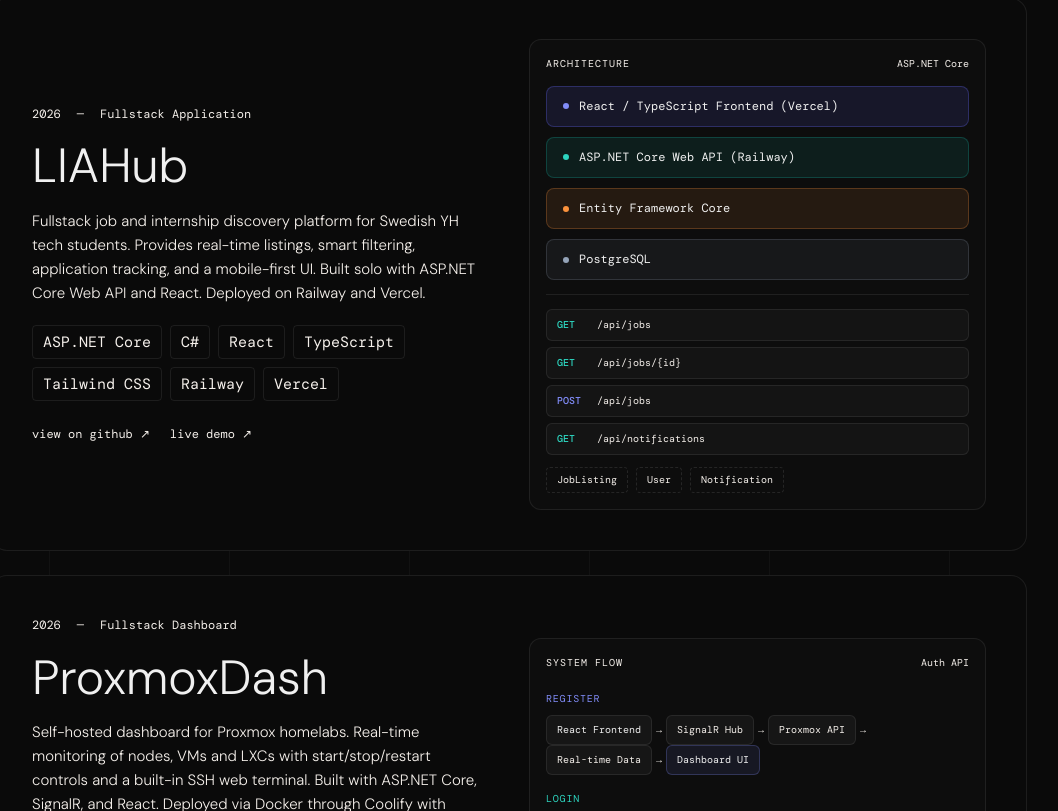
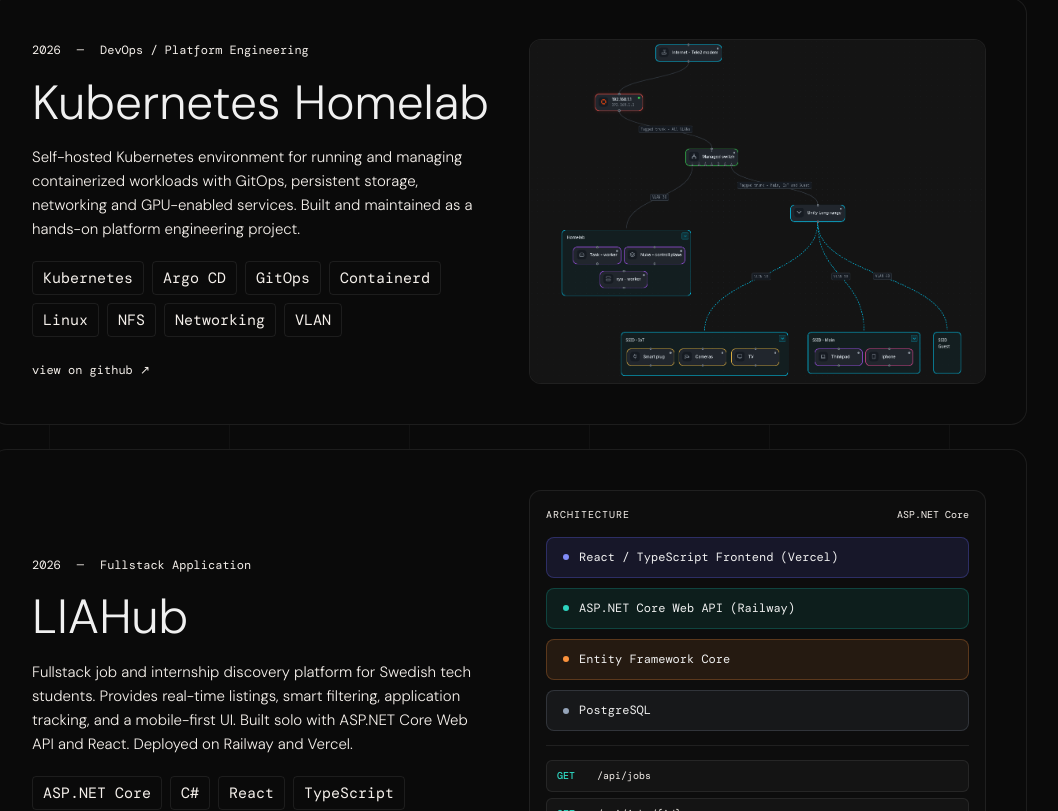
Before and after one commit to Megjafari/megsportfolio, a React (Create React App) app: page / in a window 1280 px wide. Shown: the part 829-1640 px from the top of the page, without its empty margins (131-1189 px from the left). Built offline with nearby package versions, Linux system fonts and the light colour scheme; a web font is replaced by a local one.

Commit message:
update portfolio content and skills

```diff
--- a/src/data/index.js
+++ b/src/data/index.js
@@ -1,16 +1,13 @@
-// ============================================
-// PORTFOLIO DATA — Edit this file with your info
-// ============================================
-
 export const siteData = {
   name: "Meghdad Jafari",
   handle: ".meg",
   tagline: "Open for LIA / Internship",
 
   roles: [
-    "Building reliable Web APIs with C# and .NET.",
-    "Designing clean backend architecture and data flow.",
-    "Creating fullstack applications from database to deployment.",
+    "Building fullstack applications with C#/.NET and React.",
+    "Designing reliable backend systems and Web APIs.",
+    "Running Kubernetes infrastructure with GitOps and Argo CD.",
+    "Building across development, deployment and infrastructure.",
   ],
 
   email: "megberserker@gmail.com",
@@ -22,13 +19,36 @@
   },
 
   about: {
-    bio: "Backend developer specializing in C# and .NET, with growing fullstack experience using React. Passionate about building reliable Web APIs, clean architecture, and scalable systems. From database to deployment.",
+    bio: "Fullstack developer with a strong backend focus in C#/.NET and a specialization in Cloud. Building applications while exploring DevOps through Kubernetes, Docker, GitOps and self-hosted infrastructure.",
+
     description:
-      "I'm a backend-focused developer specializing in C# and .NET, with growing fullstack experience using React. I work mainly with ASP.NET Core Web APIs, SQL databases, and clean architecture principles like layered design and dependency injection. I enjoy solving real backend challenges like authentication, data handling, and building scalable APIs that go all the way from database to deployment. Currently studying Backend and Cloud Development at NBI/Handelsakademin and seeking an internship (LIA) for Autumn 2026.",
+      "I'm a fullstack developer with a strong backend focus in C# and .NET, currently studying Backend Development with a specialization in Cloud. I build applications using ASP.NET Core, React and PostgreSQL, and enjoy working across the entire journey from code and databases to deployment. Alongside development, I run a self-hosted homelab where I work hands-on with Kubernetes, Docker, GitOps, Linux and networking. I'm currently looking for LIA 2 opportunities within DevOps, Cloud, Platform Engineering or backend development.",
+
     image: "/images/profile.jpg",
   },
 
   projects: [
+    {
+      id: "kubernetes-homelab",
+      year: "2026",
+      category: "DevOps / Platform Engineering",
+      title: "Kubernetes Homelab",
+      description:
+        "Self-hosted Kubernetes environment for running and managing containerized workloads with GitOps, persistent storage, networking and GPU-enabled services. Built and maintained as a hands-on platform engineering project.",
+      visual: null,
+      image: "/images/network-diagram.png",
+      tags: [
+        "Kubernetes",
+        "Argo CD",
+        "GitOps",
+        "Containerd",
+        "Linux",
+        "NFS",
+        "Networking",
+        "VLAN",
+      ],
+      //link: "https://github.com/Megjafari/home-ops",
+    },
 
     {
       id: "liahub",
@@ -36,9 +56,17 @@
       category: "Fullstack Application",
       title: "LIAHub",
       description:
-        "Fullstack job and internship discovery platform for Swedish YH tech students. Provides real-time listings, smart filtering, application tracking, and a mobile-first UI. Built solo with ASP.NET Core Web API and React. Deployed on Railway and Vercel.",
+        "Fullstack job and internship discovery platform for Swedish tech students. Provides real-time listings, smart filtering, application tracking, and a mobile-first UI. Built solo with ASP.NET Core Web API and React. Deployed on Railway and Vercel.",
       visual: "architecture",
-      tags: ["ASP.NET Core", "C#", "React", "TypeScript", "Tailwind CSS", "Railway", "Vercel"],
+      tags: [
+        "ASP.NET Core",
+        "C#",
+        "React",
+        "TypeScript",
+        "Tailwind CSS",
+        "Railway",
+        "Vercel",
+      ],
       link: "https://github.com/Megjafari/liahub-backend",
       demo: "https://liahub.meghdadjafari.dev",
       arch: {
@@ -64,13 +92,34 @@
       category: "Fullstack Dashboard",
       title: "ProxmoxDash",
       description:
-      "Self-hosted dashboard for Proxmox homelabs. Real-time monitoring of nodes, VMs and LXCs with start/stop/restart controls and a built-in SSH web terminal. Built with ASP.NET Core, SignalR, and React. Deployed via Docker through Coolify with Cloudflare Tunnel.",
+        "Self-hosted dashboard for Proxmox homelabs. Provides real-time monitoring of nodes, VMs and LXCs with management controls and a built-in SSH web terminal. Built with ASP.NET Core, SignalR and React, and deployed through Docker and Coolify.",
       visual: "flow",
-    tags: ["ASP.NET Core", "C#", "SignalR", "React", "TypeScript", "JWT", "Docker", "Cloudflare"],
+      tags: [
+        "ASP.NET Core",
+        "C#",
+        "SignalR",
+        "React",
+        "TypeScript",
+        "JWT",
+        "Docker",
+        "Cloudflare",
+      ],
       link: "https://github.com/Megjafari/_ProxmoxDash",
       flow: {
-      register: ["React Frontend", "SignalR Hub", "Proxmox API", "Real-time Data", "Dashboard UI"],
-      login: ["JWT Auth", "Validate Token", "Authorize Request", "Node Access", "200 OK"],
+        register: [
+          "React Frontend",
+          "SignalR Hub",
+          "Proxmox API",
+          "Real-time Data",
+          "Dashboard UI",
+        ],
+        login: [
+          "JWT Auth",
+          "Validate Token",
+          "Authorize Request",
+          "Node Access",
+          "200 OK",
+        ],
       },
     },
 
@@ -80,9 +129,17 @@
       category: "REST API",
       title: "Debugged API",
       description:
-        "Bug knowledge base API that archives resolved issues and surfaces similar past solutions when a new bug is logged. Built with Clean Architecture, CQRS via MediatR, JWT authentication, and role-based access control.",
+        "Bug knowledge base API that archives resolved issues and surfaces similar past solutions when a new bug is logged. Built with Clean Architecture, CQRS via MediatR, JWT authentication and role-based access control.",
       visual: "architecture",
-      tags: ["ASP.NET Core", "C#", "Clean Architecture", "CQRS", "PostgreSQL", "JWT", "Docker"],
+      tags: [
+        "ASP.NET Core",
+        "C#",
+        "Clean Architecture",
+        "CQRS",
+        "PostgreSQL",
+        "JWT",
+        "Docker",
+      ],
       link: "https://github.com/Megjafari/debugged-api",
       arch: {
         layers: [
@@ -107,9 +164,19 @@
       category: "Fullstack PWA",
       title: "Kaizen",
       description:
-        "Fullstack fitness tracking PWA built as a solo school project. Users can log workouts, track weight history, and monitor progress over time. Includes Auth0 authentication and PWA support for installability. Deployed on Railway and Vercel.",
+        "Fullstack fitness tracking PWA built as a solo school project. Users can log workouts, track weight history and monitor progress over time. Includes Auth0 authentication and PWA support for installability. Deployed on Railway and Vercel.",
       visual: "architecture",
-      tags: ["ASP.NET Core", "C#", "React", "TypeScript", "Tailwind CSS", "Auth0", "PWA", "Railway", "Vercel"],
+      tags: [
+        "ASP.NET Core",
+        "C#",
+        "React",
+        "TypeScript",
+        "Tailwind CSS",
+        "Auth0",
+        "PWA",
+        "Railway",
+        "Vercel",
+      ],
       link: "https://github.com/Megjafari/kaizen-API",
       demo: "https://kaizen.meghdadjafari.dev",
       arch: {
@@ -130,17 +197,23 @@
       },
     },
 
-
-
     {
       id: "shiptrack",
       year: "2026",
       category: "Fullstack Dashboard",
       title: "ShipTrack",
       description:
-        "Shipment tracking system simulating how logistics platforms manage shipment flows, carriers, and delivery statuses. Features status filtering, shipment search, carrier recommendation logic based on weight, and detailed tracking event history.",
+        "Shipment tracking system simulating how logistics platforms manage shipment flows, carriers and delivery statuses. Features status filtering, shipment search, carrier recommendation logic based on weight and detailed tracking event history.",
       visual: "architecture",
-      tags: ["ASP.NET Core", "C#", "React", "TypeScript", "Docker", "Render", "Vercel"],
+      tags: [
+        "ASP.NET Core",
+        "C#",
+        "React",
+        "TypeScript",
+        "Docker",
+        "Render",
+        "Vercel",
+      ],
       link: "https://github.com/Megjafari/shiptrack-api",
       demo: "https://shiptrack.meghdadjafari.dev",
       arch: {
@@ -160,16 +233,25 @@
       },
     },
 
-
     {
       id: "megflix",
       year: "2026",
       category: "Fullstack Application",
       title: "MegFlix",
       description:
-        "Fullstack streaming-style platform for discovering movies, series, and anime. Users can sign in with Google or email, manage personal watchlists, and leave reviews. Integrates TMDB and Jikan APIs for live data. Includes Supabase Auth and a clean layered backend architecture.",
+        "Fullstack streaming-style platform for discovering movies, series and anime. Users can sign in with Google or email, manage personal watchlists and leave reviews. Integrates TMDB and Jikan APIs for live data.",
       visual: "architecture",
-      tags: ["ASP.NET Core", "C#", "PostgreSQL", "React", "Docker", "Supabase", "TMDB API", "Railway", "Vercel"],
+      tags: [
+        "ASP.NET Core",
+        "C#",
+        "PostgreSQL",
+        "React",
+        "Docker",
+        "Supabase",
+        "TMDB API",
+        "Railway",
+        "Vercel",
+      ],
       link: "https://github.com/Megjafari/MegFlixAPI",
       demo: "https://megflix.meghdadjafari.dev",
       arch: {
@@ -191,20 +273,33 @@
       },
     },
 
-
     {
       id: "auth-api",
       year: "2025",
       category: "Authentication API",
       title: "Auth API",
       description:
-        "Secure authentication API supporting user registration and login with password hashing and JWT-based authentication. Designed with a clean layered architecture to ensure maintainability, separation of concerns, and scalability.",
+        "Secure authentication API supporting user registration and login with password hashing and JWT-based authentication. Designed with a clean layered architecture for maintainability, separation of concerns and scalability.",
       visual: "flow",
       tags: ["ASP.NET Core", "C#", "SQL", "JWT", "Password Hashing"],
       link: "https://github.com/Megjafari/Auth-API",
       flow: {
-        register: ["Client", "POST /register", "Validate Input", "Hash Password", "Save to DB", "200 OK"],
-        login: ["Client", "POST /login", "Find User", "Verify Hash", "Issue JWT", "200 + Token"],
+        register: [
+          "Client",
+          "POST /register",
+          "Validate Input",
+          "Hash Password",
+          "Save to DB",
+          "200 OK",
+        ],
+        login: [
+          "Client",
+          "POST /login",
+          "Find User",
+          "Verify Hash",
+          "Issue JWT",
+          "200 + Token",
+        ],
       },
     },
   ],
@@ -212,13 +307,17 @@
   skills: [
     "C# / .NET",
     "ASP.NET Core Web API",
+    "React / TypeScript",
     "SQL & Relational Databases",
     "Clean Architecture & Dependency Injection",
     "REST API Design",
     "Entity Framework Core",
-    "JWT Authentication",
     "Docker",
-    "React / TypeScript",
+    "Kubernetes",
+    "GitOps & Argo CD",
+    "Linux",
+    "Proxmox & Self-Hosting",
+    "Networking & VLAN",
     "Git & GitHub",
   ],
 };
--- a/src/pages/Skills.jsx
+++ b/src/pages/Skills.jsx
@@ -1,33 +1,31 @@
-import { motion } from "motion/react";
-
 const sections = [
-  { title: "Backend", items: ["C# / .NET", "ASP.NET Core Web API", "REST API Design", "Dependency Injection", "Service Layer Pattern", "Swagger / OpenAPI", " JWT Authentication"] },
+  { title: "Backend", items: ["C# / .NET", "ASP.NET Core Web API", "REST API Design", "Dependency Injection", "Service Layer Pattern", "Swagger / OpenAPI", "JWT Authentication"] },
   { title: "Data", items: ["SQL & Relational Databases", "Entity Framework Core", "Data Modeling", "JSON Data Handling", "PostgreSQL"] },
-  { title: "Frontend", items: ["HTML / CSS", "JavaScript", "API Integration (fetch / REST)", "React", "Vite", "TypeScript"] },
-  { title: "Tools", items: ["Git & GitHub", "Version Control", "Debugging & Troubleshooting", "Clean Code Principles", "Tailwind CSS", "Auth0", "Linux"] },
-  { title: "Cloud & Deployment", items: ["Vercel", "Coolify", "Render", "Railway", "Supabase", "Docker"] },
+  { title: "Frontend", items: ["HTML / CSS", "JavaScript", "API Integration (fetch / REST)", "React", "Vite", "TypeScript", "Tailwind CSS"] },
+  { title: "Tools", items: ["Git & GitHub", "Version Control", "Debugging & Troubleshooting", "Clean Code Principles", "Auth0", "Linux"] },
+  { title: "Cloud & Deployment", items: ["Vercel", "Railway", "Render", "Coolify", "Supabase", "Docker"] },
+  { title: "DevOps & Infrastructure", items: ["Kubernetes", "Argo CD", "GitOps", "Proxmox", "NFS", "Networking & VLAN", "Cloudflare Tunnel", "Containerd"] },
 ];
 
-
 const techStrip = [
-  { name: "C#",           src: "https://cdn.jsdelivr.net/gh/devicons/devicon/icons/csharp/csharp-original.svg" },
-  { name: ".NET",         src: "https://cdn.jsdelivr.net/gh/devicons/devicon/icons/dotnetcore/dotnetcore-original.svg" },
-  { name: "ASP.NET",      src: "https://cdn.jsdelivr.net/gh/devicons/devicon/icons/dot-net/dot-net-original.svg" },
-  { name: "SQL Server",   src: "https://cdn.jsdelivr.net/gh/devicons/devicon/icons/microsoftsqlserver/microsoftsqlserver-plain.svg" },
-  { name: "Git",          src: "https://cdn.jsdelivr.net/gh/devicons/devicon/icons/git/git-original.svg" },
-  { name: "GitHub",       src: "https://cdn.jsdelivr.net/gh/devicons/devicon/icons/github/github-original.svg" },
-  //{ name: "Azure",        src: "https://cdn.jsdelivr.net/gh/devicons/devicon/icons/azure/azure-original.svg" },
-  { name: "JavaScript",   src: "https://cdn.jsdelivr.net/gh/devicons/devicon/icons/javascript/javascript-original.svg" },
+  { name: "C#",         src: "https://cdn.jsdelivr.net/gh/devicons/devicon/icons/csharp/csharp-original.svg" },
+  { name: ".NET",       src: "https://cdn.jsdelivr.net/gh/devicons/devicon/icons/dotnetcore/dotnetcore-original.svg" },
+  { name: "ASP.NET",    src: "https://cdn.jsdelivr.net/gh/devicons/devicon/icons/dot-net/dot-net-original.svg" },
+  { name: "SQL Server", src: "https://cdn.jsdelivr.net/gh/devicons/devicon/icons/microsoftsqlserver/microsoftsqlserver-plain.svg" },
+  { name: "PostgreSQL", src: "https://cdn.jsdelivr.net/gh/devicons/devicon/icons/postgresql/postgresql-original.svg" },
+  { name: "Git",        src: "https://cdn.jsdelivr.net/gh/devicons/devicon/icons/git/git-original.svg" },
+  { name: "GitHub",     src: "https://cdn.jsdelivr.net/gh/devicons/devicon/icons/github/github-original.svg" },
+  { name: "JavaScript", src: "https://cdn.jsdelivr.net/gh/devicons/devicon/icons/javascript/javascript-original.svg" },
+  { name: "TypeScript", src: "https://cdn.jsdelivr.net/gh/devicons/devicon/icons/typescript/typescript-original.svg" },
   { name: "React",      src: "https://cdn.jsdelivr.net/gh/devicons/devicon/icons/react/react-original.svg" },
-  { name: "PostgreSQL", src: "https://cdn.jsdelivr.net/gh/devicons/devicon/icons/postgresql/postgresql-original.svg" },
+  { name: "Tailwind",   src: "https://cdn.jsdelivr.net/gh/devicons/devicon/icons/tailwindcss/tailwindcss-original.svg" },
+  { name: "Vite",       src: "https://cdn.jsdelivr.net/gh/devicons/devicon/icons/vite/vite-original.svg" },
   { name: "Docker",     src: "https://cdn.jsdelivr.net/gh/devicons/devicon/icons/docker/docker-original.svg" },
+  { name: "Kubernetes", src: "https://cdn.jsdelivr.net/gh/devicons/devicon/icons/kubernetes/kubernetes-plain.svg" },
+  { name: "Linux",      src: "https://cdn.jsdelivr.net/gh/devicons/devicon/icons/linux/linux-original.svg" },
   { name: "Vercel",     src: "https://cdn.jsdelivr.net/gh/devicons/devicon/icons/vercel/vercel-original.svg" },
-  { name: "TypeScript", src: "https://cdn.jsdelivr.net/gh/devicons/devicon/icons/typescript/typescript-original.svg" },
-  { name: "Vite",       src: "https://cdn.jsdelivr.net/gh/devicons/devicon/icons/vite/vite-original.svg" },
   { name: "Supabase",   src: "https://cdn.jsdelivr.net/gh/devicons/devicon/icons/supabase/supabase-original.svg" },
-  { name: "Railway", src: "https://cdn.jsdelivr.net/gh/devicons/devicon/icons/railway/railway-original.svg" },
-  { name: "Coolify", src: "https://cdn.jsdelivr.net/gh/devicons/devicon/icons/coolify/coolify-original.svg" },
-  { name: "Linux", src: "https://cdn.jsdelivr.net/gh/devicons/devicon/icons/linux/linux-original.svg" },
+  { name: "Railway",    src: "https://cdn.jsdelivr.net/gh/devicons/devicon/icons/railway/railway-original.svg" },
 ];
 
 export default function Skills() {
@@ -35,7 +33,6 @@
     <main className="page-enter" style={{ paddingTop: "calc(var(--nav-height) + 80px)", paddingBottom: "100px" }}>
       <div className="container">
         <p className="section-label">.skills</p>
-
 
         <style>{`
           @keyframes marquee {
```
Also changed, not shown: src/pages/Contact.jsx (+7 -6 lines), src/pages/Home.jsx (+6 -5 lines), public/images/network-diagram.png (added). Lines whose indentation alone changed are shown as unchanged.
